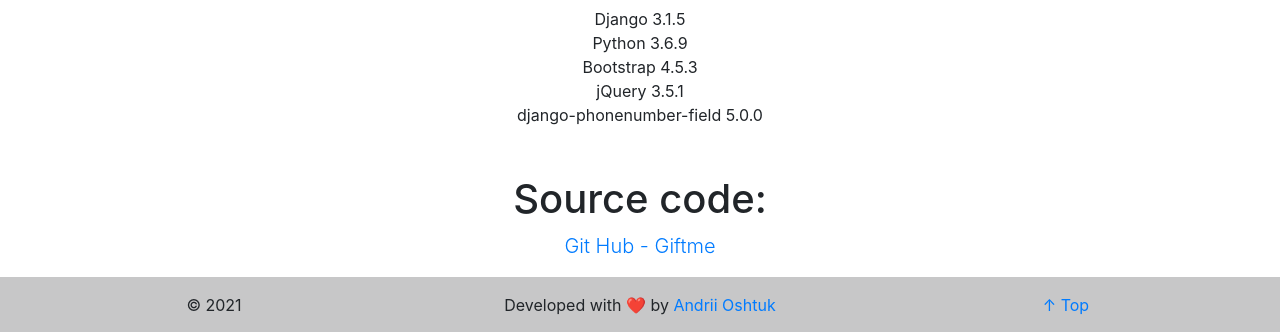
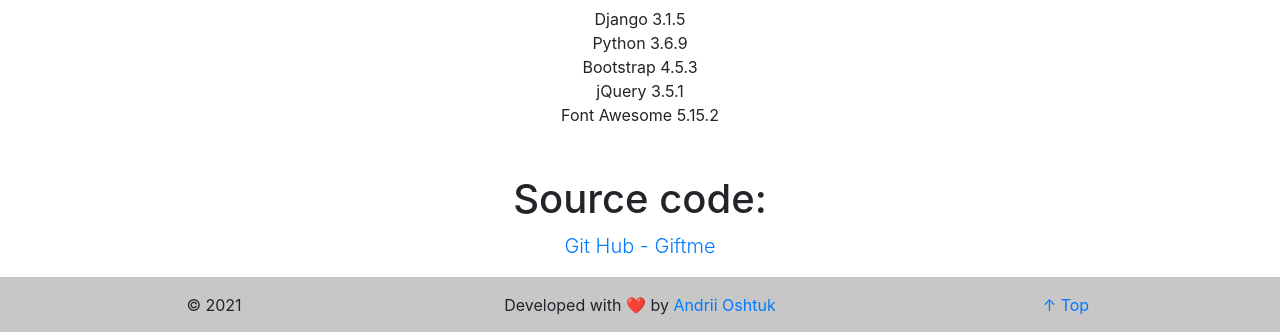
Before and after one commit to AndriiOshtuk/giftme, a Django app: page /wishlist/about/ in a window 1280 px wide. Shown: the part 317-649 px from the top of the page. Run offline with Django 3.2, Linux system fonts and the light colour scheme; some libraries are stand-ins or nearby versions.

Commit message:
Added Font Awesome

```diff
--- a/wishlist/templates/wishlist/about.html
+++ b/wishlist/templates/wishlist/about.html
@@ -15,7 +15,8 @@
           <li>Python 3.6.9</li>
           <li>Bootstrap 4.5.3</li>
           <li>jQuery 3.5.1</li>
-          <li>django-phonenumber-field 5.0.0</li>
+          <li>Font Awesome 5.15.2</li>
+          <!-- <li>django-phonenumber-field 5.0.0</li> -->
         </ul>
 
         <h1 class="mt-5">Source code:</h1>
```
